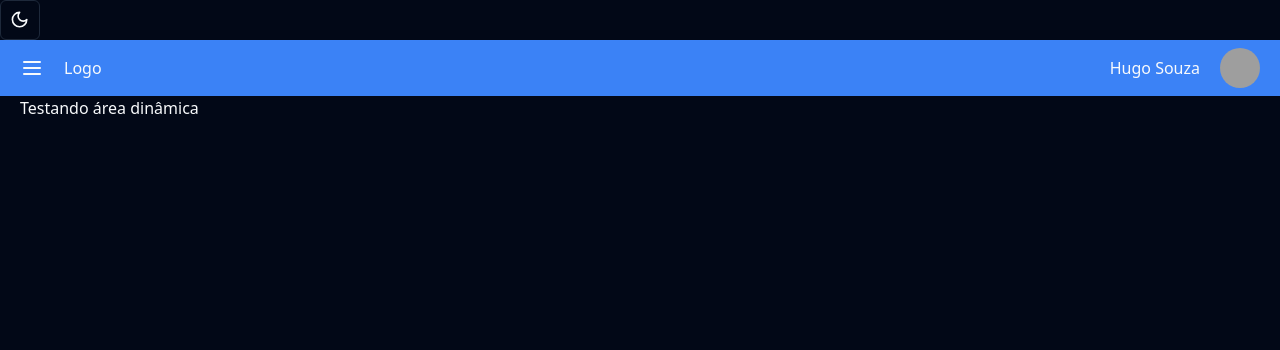
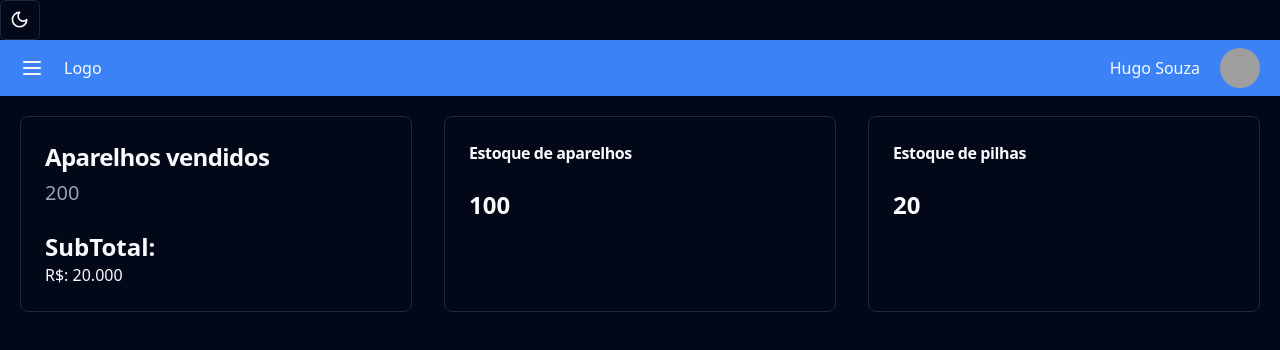
Before and after one commit to HugoSouza10/Dashboard-Shadcn, a React (Vite) app: page / in a window 1280 px wide. Shown: the top 350 px of the page. Built offline with nearby package versions, Linux system fonts and the light colour scheme; grey boxes are pictures that could not be loaded.

Commit message:
Feat: Adicionar card na dashbord

```diff
--- a/src/App.tsx
+++ b/src/App.tsx
@@ -2,6 +2,7 @@ import { ThemeToggle } from "./components/theme-toggle";
  {/*import { Button } from "./components/ui/button";*/}
 import { ThemeProvider } from "@/components/theme-provider"
 import { Theme } from "@/components/Theme"
+import { Card, CardContent, CardDescription, CardHeader, CardTitle } from "@/components/ui/card";
 
 
 const Page = () => {
@@ -10,7 +11,38 @@ const Page = () => {
       <div>
         <ThemeToggle/>
         <Theme>
-          <div>Testando área dinâmica</div>
+          <div className="container p-5">
+            <div className="Dashboard-card grid md:grid-cols-3 gap-5 md:gap-8">
+            <Card className="hover:bg-blue-500 h-fit">
+              <CardHeader>
+                <CardTitle className="text-2xl">Aparelhos vendidos</CardTitle>
+                <CardDescription className="text-xl">200</CardDescription>
+              </CardHeader>
+              <CardContent>
+                 <div className="text-2xl font-bold">SubTotal:</div>
+                 <div>R$: 20.000</div>
+              </CardContent>
+            </Card>
+
+            <Card>
+              <CardHeader>
+                <CardTitle className="text-md">Estoque de aparelhos</CardTitle>
+              </CardHeader>
+              <CardContent>
+                <div className="text-2xl font-bold">100</div>
+              </CardContent>
+            </Card>
+
+            <Card>
+              <CardHeader>
+                <CardTitle className="text-md">Estoque de pilhas</CardTitle>
+              </CardHeader>
+              <CardContent>
+              <div className="text-2xl font-bold">20</div>
+              </CardContent>
+            </Card>
+            </div>
+          </div>
         </Theme>
       </div>
     </ThemeProvider>
--- a/src/components/SideBar/index.tsx
+++ b/src/components/SideBar/index.tsx
@@ -16,7 +16,7 @@ export const SideMenu = () => {
                 <SheetTrigger asChild >
                     <MenuIcon className="cursor-pointer"/>
                 </SheetTrigger>
-                <SheetContent className="w-96" side = 'left'>
+                <SheetContent side = 'left'>
                 <SheetHeader>
                     <div className="mb-5">Dr.Carla</div>
                 </SheetHeader>
--- a/src/components/Theme/index.tsx
+++ b/src/components/Theme/index.tsx
@@ -10,8 +10,8 @@ export const Theme = ({children}:Props) => {
         <div className='container-full'>
             <div className='Area'>
                 <Header/>
-                <div className='Container-geral flex h-full'>
-                    <div className='Page flex-1 pl-5'>
+                <div className='flex h-full'>
+                    <div className='Page flex-1'>
                         {children}
                     </div>
                 </div>
--- /dev/null
+++ b/src/components/ui/card.tsx
@@ -0,0 +1,79 @@
+import * as React from "react"
+
+import { cn } from "@/lib/utils"
+
+const Card = React.forwardRef<
+  HTMLDivElement,
+  React.HTMLAttributes<HTMLDivElement>
+>(({ className, ...props }, ref) => (
+  <div
+    ref={ref}
+    className={cn(
+      "rounded-lg border bg-card text-card-foreground shadow-sm",
+      className
+    )}
+    {...props}
+  />
+))
+Card.displayName = "Card"
+
+const CardHeader = React.forwardRef<
+  HTMLDivElement,
+  React.HTMLAttributes<HTMLDivElement>
+>(({ className, ...props }, ref) => (
+  <div
+    ref={ref}
+    className={cn("flex flex-col space-y-1.5 p-6", className)}
+    {...props}
+  />
+))
+CardHeader.displayName = "CardHeader"
+
+const CardTitle = React.forwardRef<
+  HTMLParagraphElement,
+  React.HTMLAttributes<HTMLHeadingElement>
+>(({ className, ...props }, ref) => (
+  <h3
+    ref={ref}
+    className={cn(
+      "text-2xl font-semibold leading-none tracking-tight",
+      className
+    )}
+    {...props}
+  />
+))
+CardTitle.displayName = "CardTitle"
+
+const CardDescription = React.forwardRef<
+  HTMLParagraphElement,
+  React.HTMLAttributes<HTMLParagraphElement>
+>(({ className, ...props }, ref) => (
+  <p
+    ref={ref}
+    className={cn("text-sm text-muted-foreground", className)}
+    {...props}
+  />
+))
+CardDescription.displayName = "CardDescription"
+
+const CardContent = React.forwardRef<
+  HTMLDivElement,
+  React.HTMLAttributes<HTMLDivElement>
+>(({ className, ...props }, ref) => (
+  <div ref={ref} className={cn("p-6 pt-0", className)} {...props} />
+))
+CardContent.displayName = "CardContent"
+
+const CardFooter = React.forwardRef<
+  HTMLDivElement,
+  React.HTMLAttributes<HTMLDivElement>
+>(({ className, ...props }, ref) => (
+  <div
+    ref={ref}
+    className={cn("flex items-center p-6 pt-0", className)}
+    {...props}
+  />
+))
+CardFooter.displayName = "CardFooter"
+
+export { Card, CardHeader, CardFooter, CardTitle, CardDescription, CardContent }
```
